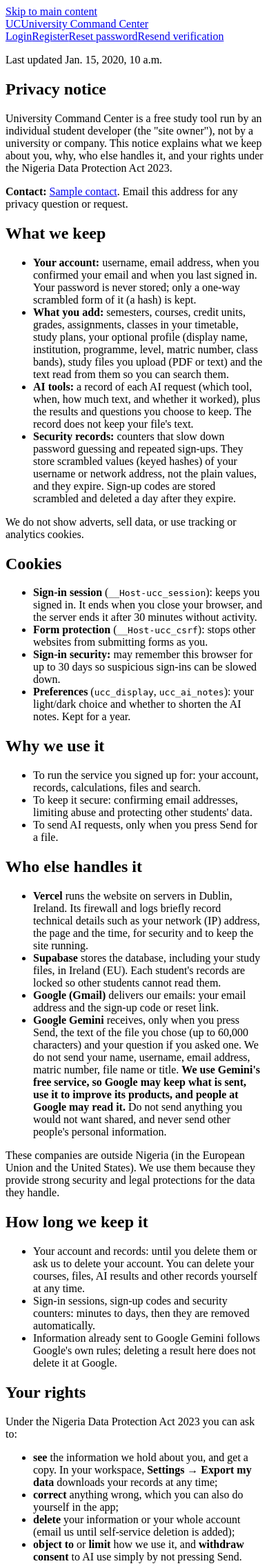
After one commit to jordandavid1812-creator/university-command-center, a Django app: template server/accounts/templates/accounts/privacy.html in a window 390 px wide. The commit adds this page. Shown: the top 2270 px of the page at 69% size. Run offline with Django 5.2, Linux system fonts and the light colour scheme; the template is opened without the code that fills it: most values are stand-ins (such as "Sample title", 1, 10 or a date in 2020).

Commit message:
Privacy notice and terms of use (launch step G)
Two public pages, written from what the site actually stores and sends:

- /accounts/privacy/: what is kept (account, records, files and their text,
  AI log and saved results, hashed security counters), the cookies, why, who
  else handles it (Vercel in Dublin, Supabase in Ireland, Gmail, Google Gemini:
  only the chosen file text up to 60,000 characters and the question; on the
  free tier Google may keep it, use it and read it), retention, rights under
  the Nigeria Data Protection Act 2023 (access with Export my data,
  correction, deletion by email, objection, complaint to the NDPC), security,
  age and changes. Contact: unicommand.info@gmail.com (confirmed by owner).
- /accounts/terms/: account, content, fair use, estimates and AI accuracy,
  free trial "as is", ending, Nigerian law.
- "Privacy · Terms" in the website footer (website only, so the legacy local
  pages keep their exact links) and an agreement line on the sign-up form.
- Links inside the pages are plain underlined text; both pages fit phone and
  laptop widths without sideways scrolling and need no JavaScript.
- The new routes are added to the fixed log-route allowlist.

Tests: new web_tests/test_legal_pages.py (5). No historical tests changed.

Co-Authored-By: Claude Opus 5.5 <noreply@anthropic.com>
Claude-Session: https://claude.ai/code/session_01NBZ1zQQ2tNJKgVKNEy21LG

```diff
--- a/server/accounts/logging.py
+++ b/server/accounts/logging.py
@@ -44,7 +44,7 @@ class FailureEvent:
 LEVELS = {10: 'DEBUG', 20: 'INFO', 30: 'WARNING', 40: 'ERROR', 50: 'CRITICAL'}
 METHODS = ('GET', 'POST', 'PUT', 'PATCH', 'DELETE', 'HEAD', 'OPTIONS', 'TRACE', 'CONNECT')
 ROUTES = (
-    'accounts:register', 'accounts:login', 'accounts:logout', 'accounts:resend',
+    'accounts:register', 'accounts:privacy', 'accounts:terms', 'accounts:login', 'accounts:logout', 'accounts:resend',
     'accounts:verify', 'accounts:verify-code', 'accounts:reset', 'accounts:reset-confirm', 'accounts:password-change',
     'accounts:academic', 'accounts:course', 'accounts:delete-assignment',
     'student_web:dashboard', 'student_web:semester-list', 'student_web:course-list',
--- a/server/accounts/templates/accounts/base.html
+++ b/server/accounts/templates/accounts/base.html
@@ -6,5 +6,5 @@
 <div class="workspace"><header class="topbar"><span class="topbar-label">Your academic workspace</span><span class="mobile-wordmark">UCC</span><span class="user-chip">{{ student_username }}</span></header><details class="mobile-nav"><summary>Menu<span class="sr-only"> — navigation</span></summary><nav aria-label="Mobile navigation">{% for item in navigation %}<a href="{{ item.url }}"{% if item.active %} aria-current="page"{% endif %}>{{ item.label }}</a>{% endfor %}<form method="post" action="{% url 'accounts:logout' %}">{% csrf_token %}<button type="submit">Logout</button></form></nav></details>
 {% else %}<div class="public-shell"><a class="brand public-brand" href="{% block public_brand_url %}{% url 'accounts:login' %}{% endblock %}"><span class="brand-mark" aria-hidden="true">UC</span><span>University Command Center</span></a>{% block public_navigation %}<nav class="public-nav" aria-label="Account navigation"><a href="{% url 'accounts:login' %}">Login</a><a href="{% url 'accounts:register' %}">Register</a><a href="{% url 'accounts:reset' %}">Reset password</a><a href="{% url 'accounts:resend' %}">Resend verification</a></nav>{% endblock %}{% endif %}
 <main id="main-content" class="main-content" tabindex="-1">{% if messages %}<div class="messages" aria-live="polite">{% for message in messages %}<p class="notice success" role="status">{{ message }}</p>{% endfor %}</div>{% endif %}{% block content %}{% endblock %}</main>
-<footer class="page-footer">University Command Center <span>Plan with confidence. Keep actual results separate from what-if scenarios.</span></footer>
+<footer class="page-footer">University Command Center <span>Plan with confidence. Keep actual results separate from what-if scenarios.</span>{% if website_enabled %}<nav class="legal-links" aria-label="Legal"><a href="{% url 'accounts:privacy' %}">Privacy</a> <a href="{% url 'accounts:terms' %}">Terms</a></nav>{% endif %}</footer>
 {% if workspace_authenticated %}</div></div>{% else %}</div>{% endif %}</body></html>
--- a/server/accounts/templates/accounts/form.html
+++ b/server/accounts/templates/accounts/form.html
@@ -24,6 +24,7 @@
         {% for field in form %}<div class="form-field">{{ field.as_field_group }}</div>{% endfor %}
       {% endif %}
     {% endif %}
+    {% if auth_page == 'accounts:register' %}<p class="muted legal-agree">By creating an account you agree to the <a href="{% url 'accounts:terms' %}">Terms of use</a> and confirm you have read the <a href="{% url 'accounts:privacy' %}">Privacy notice</a>.</p>{% endif %}
     <button class="button auth-submit" type="submit">{{ submit }}</button>
   </form>
   {% if website_enabled %}
--- /dev/null
+++ b/server/accounts/templates/accounts/privacy.html
@@ -0,0 +1,70 @@
+{% extends 'accounts/base.html' %}
+{% block title %}Privacy notice · University Command Center{% endblock %}
+{% block content %}
+<article class="panel legal-page" aria-labelledby="privacy-heading">
+<p class="eyebrow">Last updated {{ updated }}</p>
+<h1 id="privacy-heading">Privacy notice</h1>
+<p>University Command Center is a free study tool run by an individual student developer (the "site owner"), not by a university or company. This notice explains what we keep about you, why, who else handles it, and your rights under the Nigeria Data Protection Act 2023.</p>
+<p><strong>Contact:</strong> <a href="mailto:{{ contact }}">{{ contact }}</a>. Email this address for any privacy question or request.</p>
+
+<h2>What we keep</h2>
+<ul>
+<li><strong>Your account:</strong> username, email address, when you confirmed your email and when you last signed in. Your password is never stored; only a one-way scrambled form of it (a hash) is kept.</li>
+<li><strong>What you add:</strong> semesters, courses, credit units, grades, assignments, classes in your timetable, study plans, your optional profile (display name, institution, programme, level, matric number, class bands), study files you upload (PDF or text) and the text read from them so you can search them.</li>
+<li><strong>AI tools:</strong> a record of each AI request (which tool, when, how much text, and whether it worked), plus the results and questions you choose to keep. The record does not keep your file's text.</li>
+<li><strong>Security records:</strong> counters that slow down password guessing and repeated sign-ups. They store scrambled values (keyed hashes) of your username or network address, not the plain values, and they expire. Sign-up codes are stored scrambled and deleted a day after they expire.</li>
+</ul>
+<p>We do not show adverts, sell data, or use tracking or analytics cookies.</p>
+
+<h2>Cookies</h2>
+<ul>
+<li><strong>Sign-in session</strong> (<code>__Host-ucc_session</code>): keeps you signed in. It ends when you close your browser, and the server ends it after 30 minutes without activity.</li>
+<li><strong>Form protection</strong> (<code>__Host-ucc_csrf</code>): stops other websites from submitting forms as you.</li>
+<li><strong>Sign-in security:</strong> may remember this browser for up to 30 days so suspicious sign-ins can be slowed down.</li>
+<li><strong>Preferences</strong> (<code>ucc_display</code>, <code>ucc_ai_notes</code>): your light/dark choice and whether to shorten the AI notes. Kept for a year.</li>
+</ul>
+
+<h2>Why we use it</h2>
+<ul>
+<li>To run the service you signed up for: your account, records, calculations, files and search.</li>
+<li>To keep it secure: confirming email addresses, limiting abuse and protecting other students' data.</li>
+<li>To send AI requests, only when you press Send for a file.</li>
+</ul>
+
+<h2>Who else handles it</h2>
+<ul>
+<li><strong>Vercel</strong> runs the website on servers in Dublin, Ireland. Its firewall and logs briefly record technical details such as your network (IP) address, the page and the time, for security and to keep the site running.</li>
+<li><strong>Supabase</strong> stores the database, including your study files, in Ireland (EU). Each student's records are locked so other students cannot read them.</li>
+<li><strong>Google (Gmail)</strong> delivers our emails: your email address and the sign-up code or reset link.</li>
+<li><strong>Google Gemini</strong> receives, only when you press Send, the text of the file you chose (up to 60,000 characters) and your question if you asked one. We do not send your name, username, email address, matric number, file name or title. <strong>We use Gemini's free service, so Google may keep what is sent, use it to improve its products, and people at Google may read it.</strong> Do not send anything you would not want shared, and never send other people's personal information.</li>
+</ul>
+<p>These companies are outside Nigeria (in the European Union and the United States). We use them because they provide strong security and legal protections for the data they handle.</p>
+
+<h2>How long we keep it</h2>
+<ul>
+<li>Your account and records: until you delete them or ask us to delete your account. You can delete your courses, files, AI results and other records yourself at any time.</li>
+<li>Sign-in sessions, sign-up codes and security counters: minutes to days, then they are removed automatically.</li>
+<li>Information already sent to Google Gemini follows Google's own rules; deleting a result here does not delete it at Google.</li>
+</ul>
+
+<h2>Your rights</h2>
+<p>Under the Nigeria Data Protection Act 2023 you can ask to:</p>
+<ul>
+<li><strong>see</strong> the information we hold about you, and get a copy. In your workspace, <strong>Settings → Export my data</strong> downloads your records at any time;</li>
+<li><strong>correct</strong> anything wrong, which you can also do yourself in the app;</li>
+<li><strong>delete</strong> your information or your whole account (email us until self-service deletion is added);</li>
+<li><strong>object to</strong> or <strong>limit</strong> how we use it, and <strong>withdraw consent</strong> to AI use simply by not pressing Send.</li>
+</ul>
+<p>Email <a href="mailto:{{ contact }}">{{ contact }}</a> from the address on your account. We aim to reply within 30 days. If you are not happy with our answer you can complain to the Nigeria Data Protection Commission (<a href="https://ndpc.gov.ng" rel="noopener">ndpc.gov.ng</a>).</p>
+
+<h2>Security</h2>
+<p>Connections use HTTPS. The website signs in to the database with restricted logins, and the database itself checks that every academic record belongs to the signed-in student. Passwords are hashed and sign-in attempts are limited. No system is perfectly secure: if a breach affects you, we will tell you and the regulator as the law requires.</p>
+
+<h2>Age</h2>
+<p>This site is for university students. If you are under 18, use it only with a parent's or guardian's permission.</p>
+
+<h2>Changes</h2>
+<p>If this notice changes, the date at the top changes too, and important changes will be shown on the site or emailed to you.</p>
+<p><a href="{% url 'accounts:terms' %}">Read the Terms of use</a></p>
+</article>
+{% endblock %}
--- a/server/config/auth_urls.py
+++ b/server/config/auth_urls.py
@@ -3,6 +3,8 @@ from accounts import views
 
 account_patterns = [
     path('register/', views.register, name='register'),
+    path('privacy/', views.privacy, name='privacy'),
+    path('terms/', views.terms, name='terms'),
     path('login/', views.login, name='login'),
     path('logout/', views.logout, name='logout'),
     path('verify/request/', views.email_request, {'purpose': 'verify'}, name='resend'),
--- a/server/student_web/static/student_web/enhance.css
+++ b/server/student_web/static/student_web/enhance.css
@@ -151,3 +151,7 @@
   .main-content a:not(.button, .skip-link), .public-nav a, .metric, .main-content .panel { border:1px solid LinkText; }
   .ucc-glide, .ucc-progress { display:none; }
 }
+/* Launch step G: links inside the privacy notice and terms read as plain text links, not pills. */
+.main-content .legal-page a, .main-content .legal-agree a, .main-content .legal-page a:hover, .main-content .legal-agree a:hover {
+  display:inline; padding:0; min-height:0; border:0; border-radius:0; background:none; box-shadow:none; transform:none;
+  color:inherit; font-weight:650; text-decoration:underline; text-underline-offset:2px; }
```
Also changed, not shown: AGENTS.md (+3 -0 lines), docs/LAUNCH.md (+21 -1 lines), server/accounts/templates/accounts/terms.html (added, +38 -0 lines), server/accounts/views.py (+16 -0 lines), server/student_web/static/student_web/site.css (+8 -0 lines), server/web_tests/test_legal_pages.py (added, +42 -0 lines).
